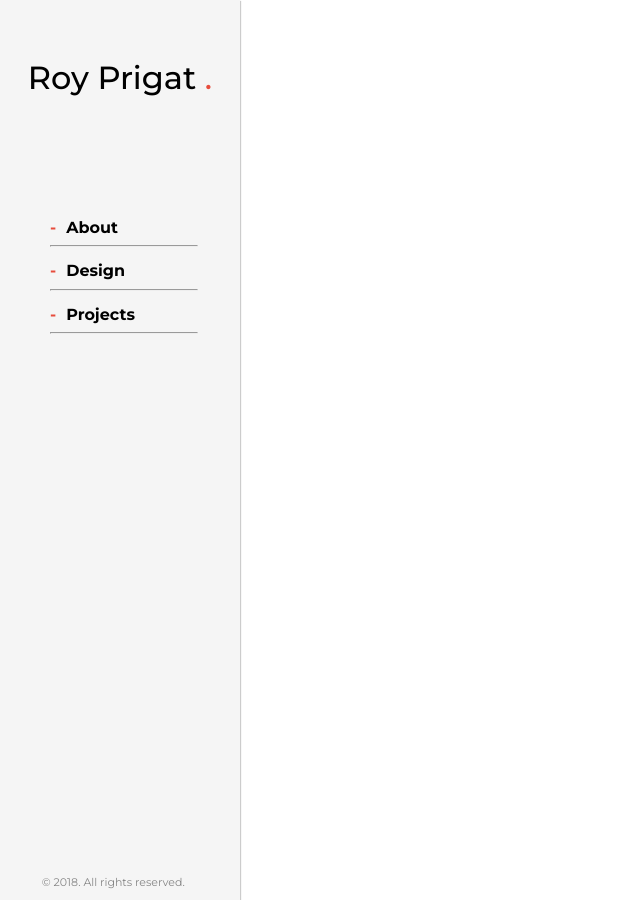
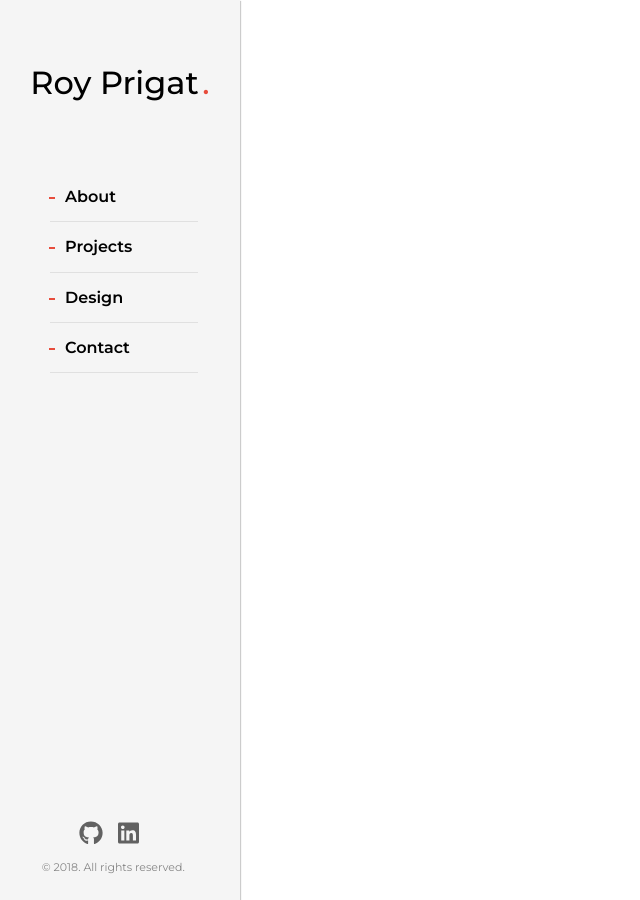
Before and after one commit to royprigat/royprigat.github.io, a Jekyll site: the page built from index.html, in a window 1280 px wide. Shown: the whole page, without its empty margins (0-640 px from the left). Built offline with Jekyll 4.4.1, drawn with Linux system fonts in a browser that asks for light colours; nearby versions of some CDN libraries.

Commit message:
social links

```diff
--- a/_includes/head.html
+++ b/_includes/head.html
@@ -20,7 +20,6 @@
   <link rel="stylesheet" href="{{ "css/main.css" | relative_url }}">
   <link rel="stylesheet" href="{{ "css/navbar.css" | relative_url }}">
 
-
   <!-- FONTS -->
   <link href="https://fonts.googleapis.com/css?family=Montserrat:200,300,400,500,600,700" rel="stylesheet">
   <link href="https://fonts.googleapis.com/css?family=Roboto+Mono:100,300,400,500,700" rel="stylesheet">
--- a/_includes/navbar.html
+++ b/_includes/navbar.html
@@ -2,27 +2,56 @@
   <div class="nav-content">
     <div>
       <h1 class="nav-head">
-        <a href="{{ site.url }}">{{ site.title }}<span class="decor"> .</span></a>
+        <a href="{{ site.url }}">{{ site.title }}
+          <span class="decor">.</span>
+        </a>
       </h1>
     </div>
 
     <nav class="nav-menu">
       <ul class="nav-menu-table">
-        {% assign pages_list = site.pages %}
-        {% for node in pages_list %}
-        {% if node.title != null%}
-        {% if node.layout == "page"%}
-        <li class="nav-item">
-          <a href="{{ node.url }}">
-              <span class="decor" style="margin-right:10px;">-</span><span>{{ node.title }}</span>
+
+        <li class="nav-item {% if page.url == '/about.html' %}active{% endif %}">
+          <a href="about.html">
+            About
           </a>
           <hr>
         </li>
-        {% endif %} {% endif %} {% endfor %}
+
+        <li class="nav-item {% if page.url == '/projects.html' %}active{% endif %}">
+          <a href="projects.html">
+            Projects
+          </a>
+          <hr>
+        </li>
+
+        <li class="nav-item {% if page.url == '/design.html' %}active{% endif %}">
+          <a href="design.html">
+            Design
+          </a>
+          <hr>
+        </li>
+
+        <li class="nav-item {% if page.url == '/contact.html' %}active{% endif %}">
+          <a href="contact.html">
+            Contact
+          </a>
+          <hr>
+        </li>
+
       </ul>
     </nav>
 
   </div>
 
+  <div class="social">
+    <a href="https://github.com/{{ site.github_username }}">
+      <i class="fab fa-github fa-lg"></i>
+    </a>
+    <a href="https://linkedin.com/in/{{ site.linkedin_username }}">
+      <i class="fab fa-linkedin fa-lg"></i>
+    </a>
+  </div>
+
   <p class="copyright">&copy; {{ site.time | date: '%Y' }}. All rights reserved.</p>
 </div>
--- a/_includes/scripts.html
+++ b/_includes/scripts.html
@@ -0,0 +1 @@
+<script defer src="https://use.fontawesome.com/releases/v5.0.2/js/all.js"></script>
--- /dev/null
+++ b/contact.html
@@ -0,0 +1,4 @@
+---
+layout: page
+title: Contact
+---
--- a/css/main.css
+++ b/css/main.css
@@ -40,7 +40,13 @@ a:active {
 }
 
 hr {
-
+    display: block;
+    height: 1px;
+    border: 0;
+    border-top: 1px solid #ccc;
+    padding: 0;
+    margin-top: 15px;
+    opacity: 0.5;
 }
 
 ul {
--- a/css/navbar.css
+++ b/css/navbar.css
@@ -10,7 +10,7 @@
 }
 
 .nav-content {
-    margin-top: 60px;
+    margin-top: 65px;
 }
 
 .nav-head {
@@ -20,7 +20,7 @@
 
 .nav-menu {
     text-align: left;
-    margin-top: 40%;
+    margin-top: 25%;
     padding: 10px;
 }
 
@@ -28,17 +28,60 @@
     width: 90%;
 }
 
-.nav-item {
+.nav-menu li a:before {
+    content: "";
+    left: -1px;
+    margin-top: 9px;
+    position: absolute;
+    border-bottom: 2px solid #e74c3c;
+    width: 6px;
+    transition-duration: .2s;
+    -moz-transition-duration: .2s;
+    -webkit-transition-duration: .2s;
+    -o-transition-duration: .2s;
+}
 
+.nav-menu a:hover:before,
+.nav-menu li.active > a:before {
+    width: 130px;
+    border-bottom: 1px solid #ef106e;
+}
+
+.nav-menu li > a {
+    display: inline-block;
+    position: relative;
+    color: #000;
+    padding: 0 0 0 15px !important;
+    font-weight: 600;
+    border-bottom: none !important
 }
 
 .decor {
     color: #e74c3c;
+    margin-left: -5px;
+}
+
+.social {
+    position: absolute;
+    bottom: 55px;
+    left: 33%;
+    color: #868686;
+    font-size: 18px;
+}
+
+.social > a {
+    margin-right: 10px;
+    opacity: 0.6;
+    transition: 0.2s ease-in-out;
+}
+
+.social > a:hover {
+    opacity: 1;
 }
 
 .copyright {
     position: absolute;
-    bottom: 0;
+    bottom: 15px;
     right: 23%;
     color: #868686;
     font-size: 11px;
```
Also changed, not shown: css/fontawesome.min.css (deleted).
